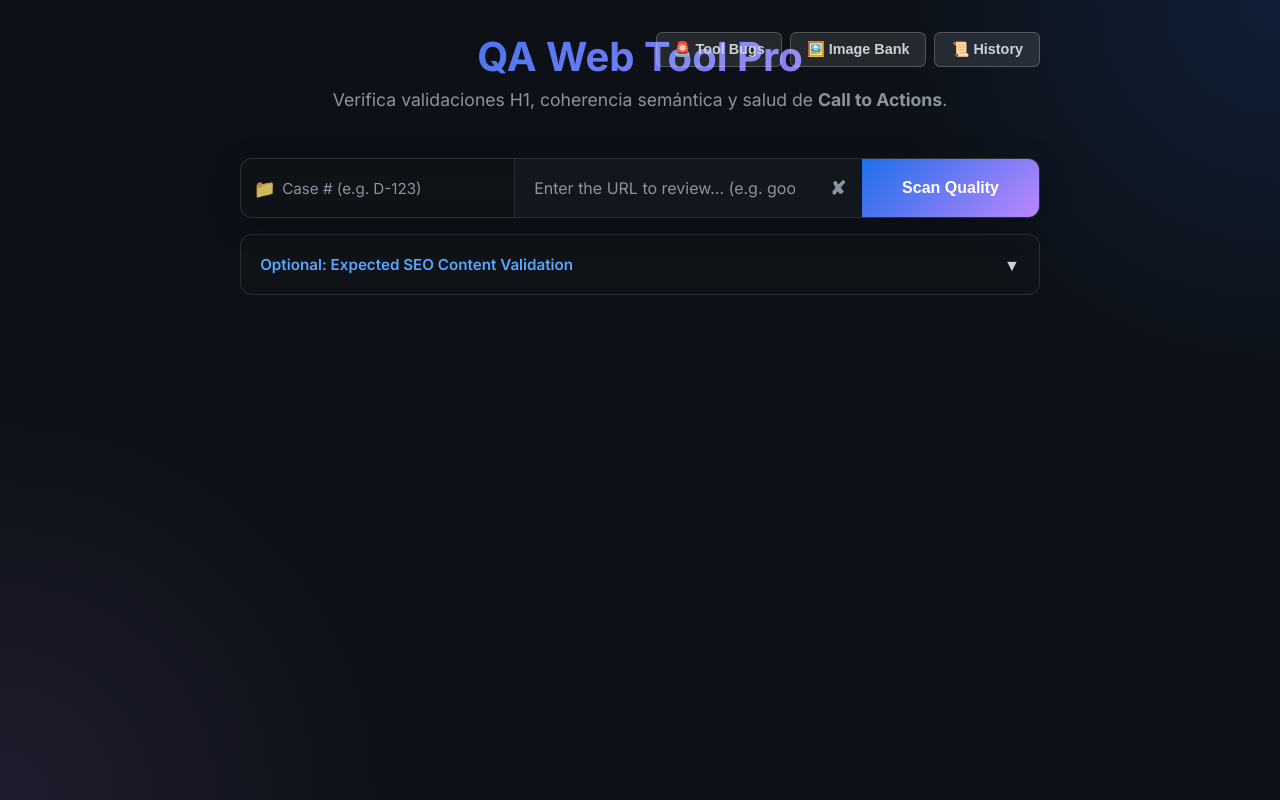
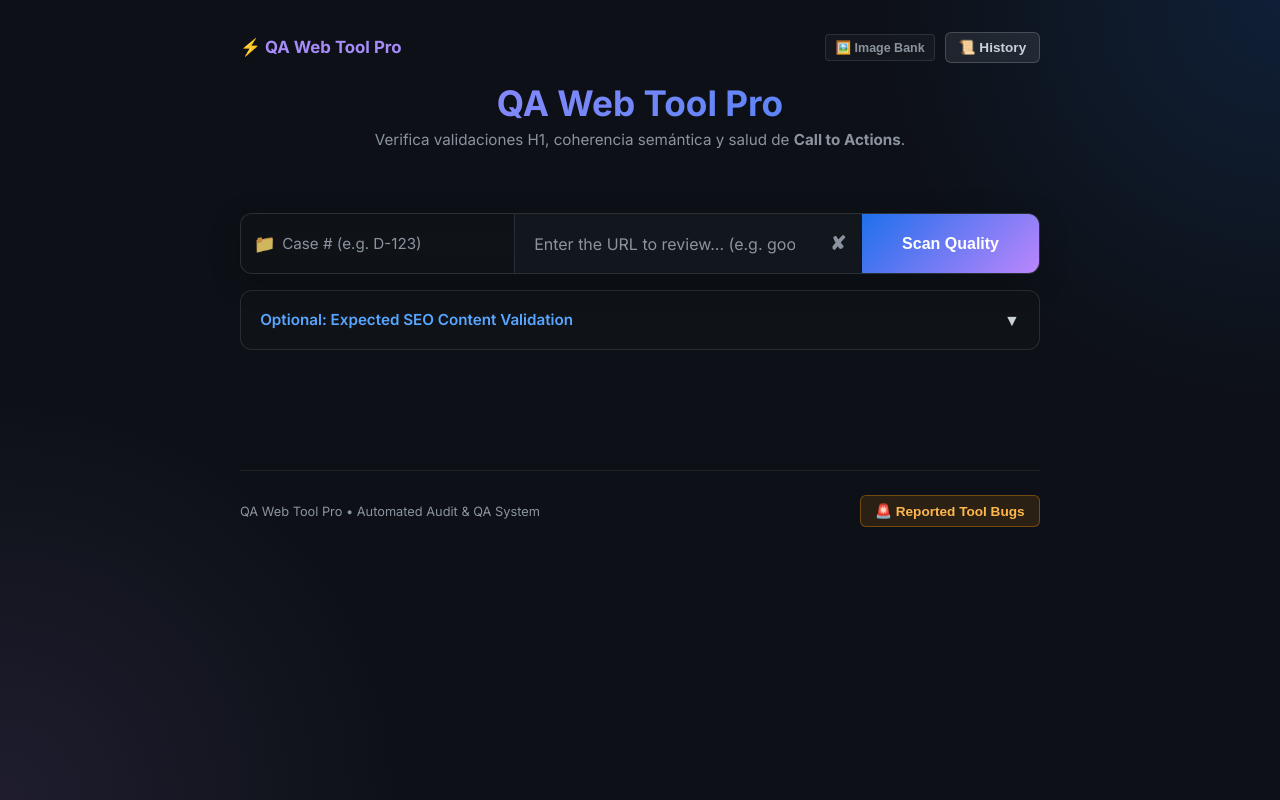
Before and after one commit to eldeigoXD/h1-checker, a plain HTML site: page static/index.html in a window 1280 px wide. Drawn offline with Linux system fonts and the light colour scheme; no server answers.

Commit message:
fix(ui): Fix header layout overlap, move Tool Bugs button to footer, make Image Bank discrete

```diff
--- a/static/index.html
+++ b/static/index.html
@@ -14,13 +14,19 @@
 
 <body>
     <div class="container">
-        <header style="position: relative;">
-            <h1>QA Web Tool Pro</h1>
-            <p>Verifica validaciones H1, coherencia semántica y salud de <strong>Call to Actions</strong>.</p>
-            <div style="position: absolute; right: 0; top: 0; display: flex; gap: 0.5rem;">
-                <button id="tool-bugs-btn" class="outline-btn" style="background: rgba(255,255,255,0.1); border: 1px solid rgba(255,255,255,0.2);">🚨 Tool Bugs <span id="tool-bugs-badge" style="background:#ff4d4d; color:#fff; font-size:0.7rem; font-weight:700; padding:1px 6px; border-radius:10px; display:none;">0</span></button>
-                <button id="image-bank-btn" class="outline-btn" style="background: rgba(255,255,255,0.1); border: 1px solid rgba(255,255,255,0.2);">🖼️ Image Bank</button>
-                <button id="history-btn" class="outline-btn" style="background: rgba(255,255,255,0.1); border: 1px solid rgba(255,255,255,0.2);">📜 History</button>
+        <header style="margin-bottom: 2rem;">
+            <div style="display: flex; justify-content: space-between; align-items: center; margin-bottom: 1.2rem; flex-wrap: wrap; gap: 0.5rem;">
+                <div style="font-weight: 700; font-size: 1.05rem; color: #a78bfa; display: flex; align-items: center; gap: 0.4rem;">
+                    ⚡ QA Web Tool Pro
+                </div>
+                <div style="display: flex; gap: 0.6rem; align-items: center;">
+                    <button id="image-bank-btn" class="outline-btn" style="background: rgba(255,255,255,0.03); border: 1px solid rgba(255,255,255,0.1); color: #8b949e; font-size: 0.78rem; padding: 0.3rem 0.6rem; border-radius: 4px;" title="Asset Harvester Image Bank">🖼️ Image Bank</button>
+                    <button id="history-btn" class="outline-btn" style="background: rgba(255,255,255,0.08); border: 1px solid rgba(255,255,255,0.18); font-size: 0.85rem; padding: 0.4rem 0.8rem; border-radius: 6px;">📜 History</button>
+                </div>
+            </div>
+            <div style="text-align: center;">
+                <h1 style="margin: 0; font-size: 2.2rem; background: linear-gradient(135deg, #a78bfa, #3b82f6); -webkit-background-clip: text; -webkit-text-fill-color: transparent;">QA Web Tool Pro</h1>
+                <p style="margin-top: 0.4rem; color: var(--text-muted); font-size: 0.95rem;">Verifica validaciones H1, coherencia semántica y salud de <strong>Call to Actions</strong>.</p>
             </div>
         </header>
 
@@ -421,6 +427,18 @@
                 </div>
             </section>
         </main>
+
+        <!-- Footer / Bottom Bar -->
+        <footer style="margin-top: 3.5rem; padding: 1.5rem 0 2rem 0; border-top: 1px solid rgba(255,255,255,0.08); display: flex; justify-content: space-between; align-items: center; flex-wrap: wrap; gap: 1rem;">
+            <div style="font-size: 0.8rem; color: #8b949e;">
+                QA Web Tool Pro &bull; Automated Audit &amp; QA System
+            </div>
+            <div style="display: flex; gap: 0.8rem; align-items: center;">
+                <button id="tool-bugs-btn" class="outline-btn" style="background: rgba(255, 152, 0, 0.12); border: 1px solid rgba(255, 152, 0, 0.35); color: #ffb74d; font-size: 0.85rem; padding: 0.45rem 0.9rem; border-radius: 6px; font-weight: 600;">
+                    🚨 Reported Tool Bugs <span id="tool-bugs-badge" style="background:#ff4d4d; color:#fff; font-size:0.7rem; font-weight:700; padding:1px 6px; border-radius:10px; display:none;">0</span>
+                </button>
+            </div>
+        </footer>
     </div>
 
     <!-- History Modal -->
```
Also changed, not shown: vercel/public/index.html (+25 -7 lines).
